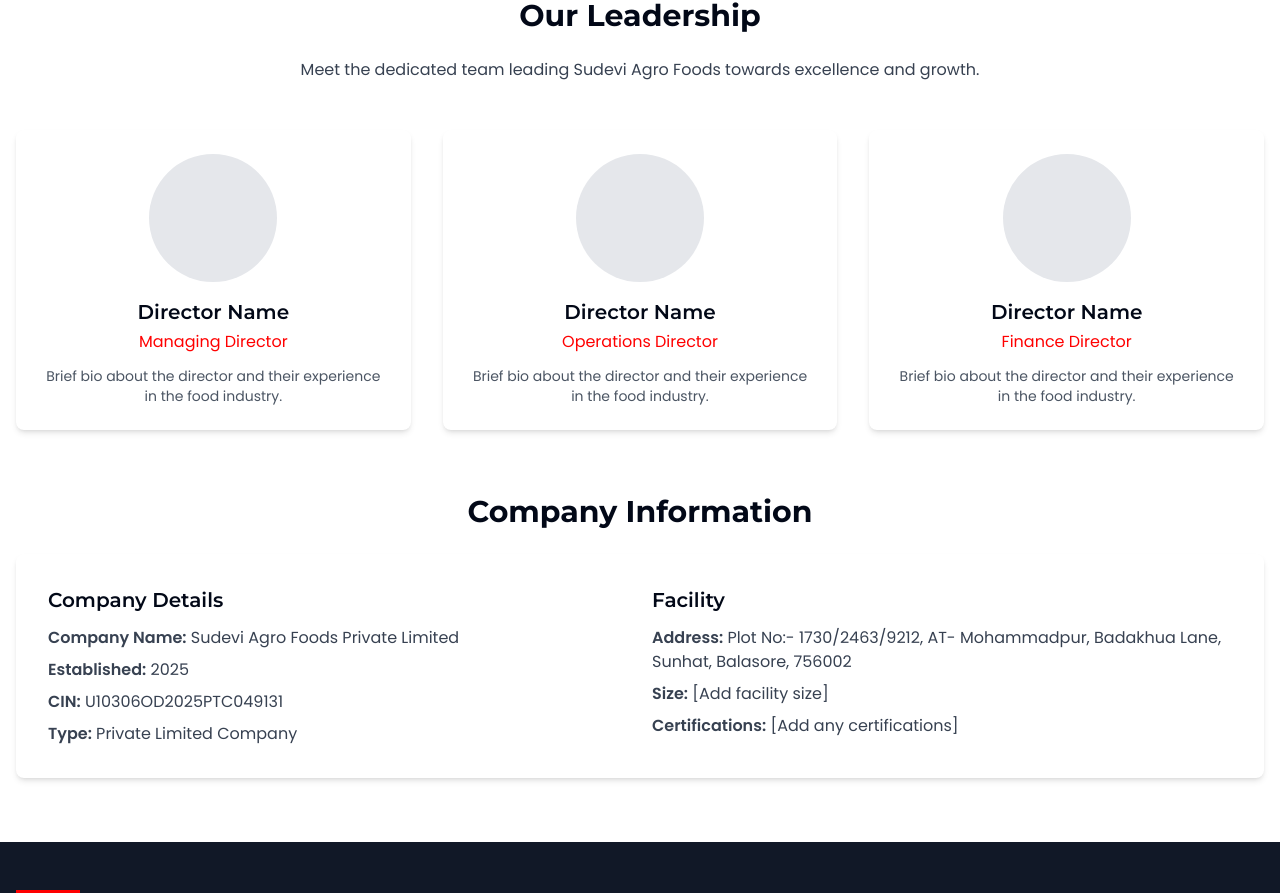
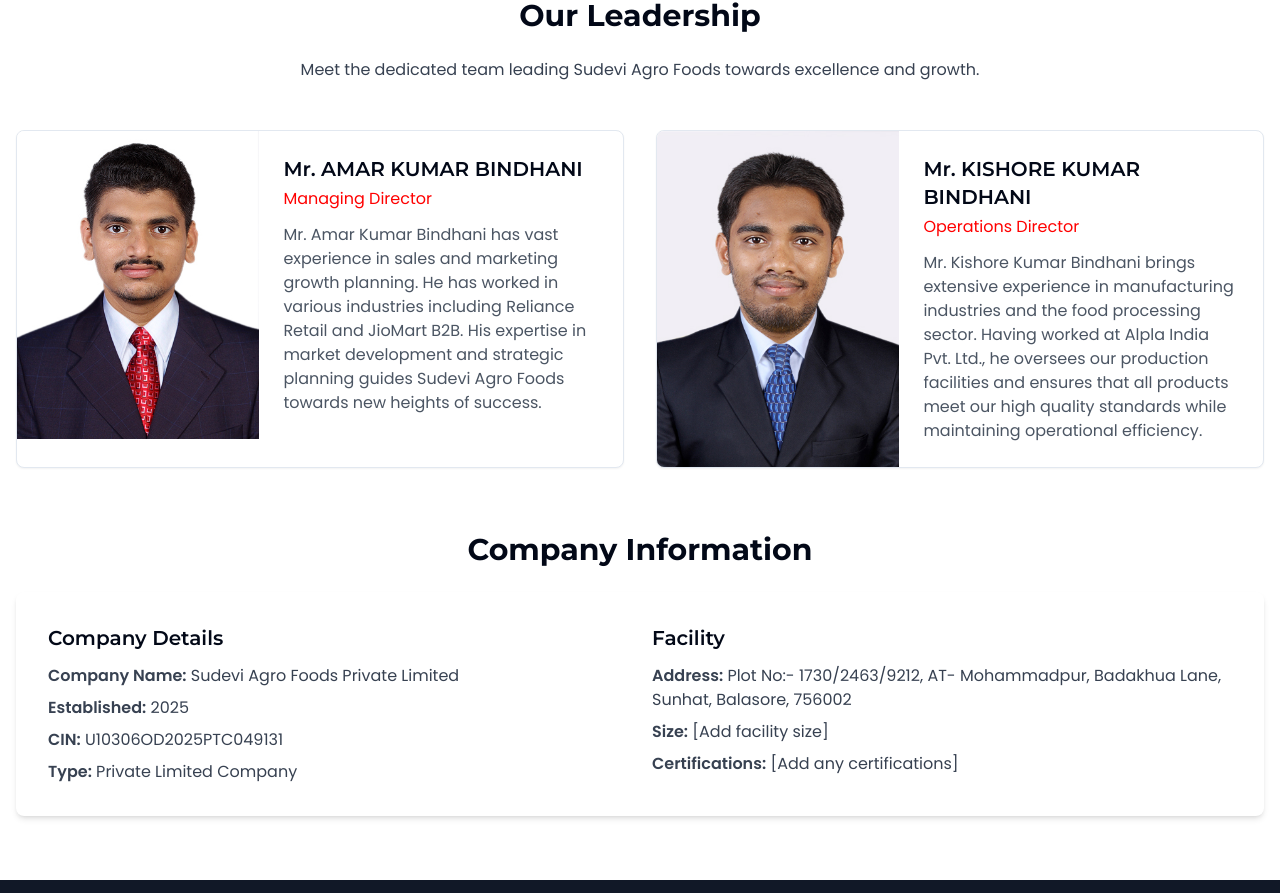
Before and after one commit to sudevifoods/sudevi-agro-web, a React (Vite) app: page /about in a window 1280 px wide. Shown: the part 1218-2111 px from the top of the page. Built offline with nearby package versions, Linux system fonts and the light colour scheme.

Commit message:
feat: Update leadership information
Update the About Us page with the managing director and operations director details, including their experience and photos.

```diff
--- a/src/pages/AboutUs.tsx
+++ b/src/pages/AboutUs.tsx
@@ -1,5 +1,7 @@
 
 import { Helmet } from "react-helmet";
+import { Card, CardContent } from "@/components/ui/card";
+import { Avatar, AvatarImage, AvatarFallback } from "@/components/ui/avatar";
 
 const AboutUs = () => {
   return (
@@ -72,32 +74,52 @@ const AboutUs = () => {
               Meet the dedicated team leading Sudevi Agro Foods towards excellence and growth.
             </p>
 
-            <div className="grid grid-cols-1 md:grid-cols-2 lg:grid-cols-3 gap-8">
-              {/* You can add actual director/leadership details here */}
-              <div className="bg-white p-6 rounded-lg shadow-md text-center">
-                <div className="w-32 h-32 rounded-full bg-gray-200 mx-auto mb-4"></div>
-                <h3 className="text-xl font-semibold mb-1">Director Name</h3>
+            <div className="grid grid-cols-1 md:grid-cols-2 gap-8">
+              <Card className="overflow-hidden">
+                <CardContent className="p-0">
+                  <div className="flex flex-col md:flex-row">
+                    <div className="w-full md:w-2/5">
+                      <img
+                        src="/lovable-uploads/d0e784b9-5979-40e9-ab69-67edccb0c8e9.png"
+                        alt="Mr. AMAR KUMAR BINDHANI"
+                        className="w-full h-full object-cover aspect-square"
+                      />
+                    </div>
+                    <div className="p-6 w-full md:w-3/5">
+                      <h3 className="text-xl font-semibold mb-1">Mr. AMAR KUMAR BINDHANI</h3>
                       <p className="text-sudevi-red mb-3">Managing Director</p>
-                <p className="text-gray-600 text-sm">
-                  Brief bio about the director and their experience in the food industry.
+                      <p className="text-gray-600">
+                        Mr. Amar Kumar Bindhani has vast experience in sales and marketing growth planning.
+                        He has worked in various industries including Reliance Retail and JioMart B2B. His expertise in
+                        market development and strategic planning guides Sudevi Agro Foods towards new heights of success.
                       </p>
                     </div>
-              <div className="bg-white p-6 rounded-lg shadow-md text-center">
-                <div className="w-32 h-32 rounded-full bg-gray-200 mx-auto mb-4"></div>
-                <h3 className="text-xl font-semibold mb-1">Director Name</h3>
+                  </div>
+                </CardContent>
+              </Card>
+
+              <Card className="overflow-hidden">
+                <CardContent className="p-0">
+                  <div className="flex flex-col md:flex-row">
+                    <div className="w-full md:w-2/5">
+                      <img
+                        src="/lovable-uploads/6c22abad-0854-4624-aea3-1181c89c4fa9.png"
+                        alt="Mr. KISHORE KUMAR BINDHANI"
+                        className="w-full h-full object-cover aspect-square"
+                      />
+                    </div>
+                    <div className="p-6 w-full md:w-3/5">
+                      <h3 className="text-xl font-semibold mb-1">Mr. KISHORE KUMAR BINDHANI</h3>
                       <p className="text-sudevi-red mb-3">Operations Director</p>
-                <p className="text-gray-600 text-sm">
-                  Brief bio about the director and their experience in the food industry.
+                      <p className="text-gray-600">
+                        Mr. Kishore Kumar Bindhani brings extensive experience in manufacturing industries and the food processing
+                        sector. Having worked at Alpla India Pvt. Ltd., he oversees our production facilities and ensures
+                        that all products meet our high quality standards while maintaining operational efficiency.
                       </p>
                     </div>
-              <div className="bg-white p-6 rounded-lg shadow-md text-center">
-                <div className="w-32 h-32 rounded-full bg-gray-200 mx-auto mb-4"></div>
-                <h3 className="text-xl font-semibold mb-1">Director Name</h3>
-                <p className="text-sudevi-red mb-3">Finance Director</p>
-                <p className="text-gray-600 text-sm">
-                  Brief bio about the director and their experience in the food industry.
-                </p>
                   </div>
+                </CardContent>
+              </Card>
             </div>
           </div>
 
```
Also changed, not shown: public/lovable-uploads/6c22abad-0854-4624-aea3-1181c89c4fa9.png (added), public/lovable-uploads/d0e784b9-5979-40e9-ab69-67edccb0c8e9.png (added). Lines whose indentation alone changed are shown as unchanged.
